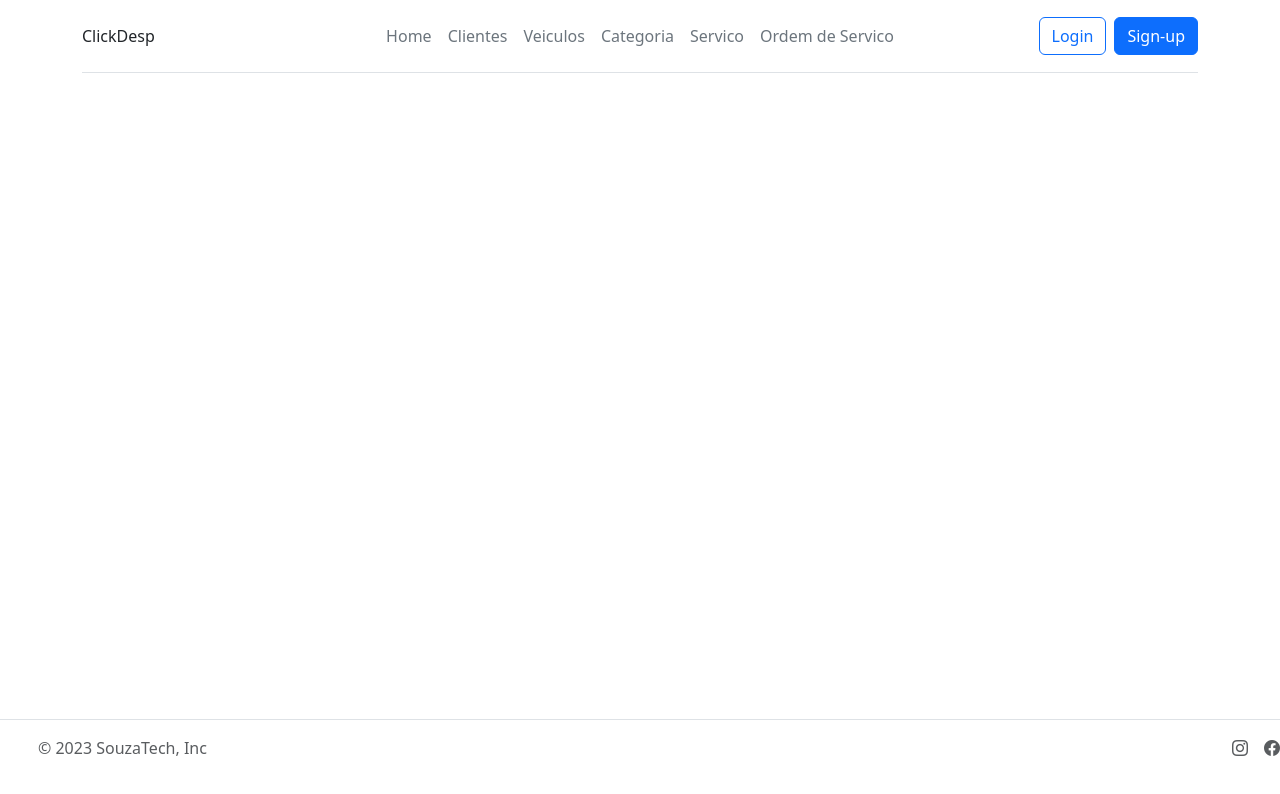
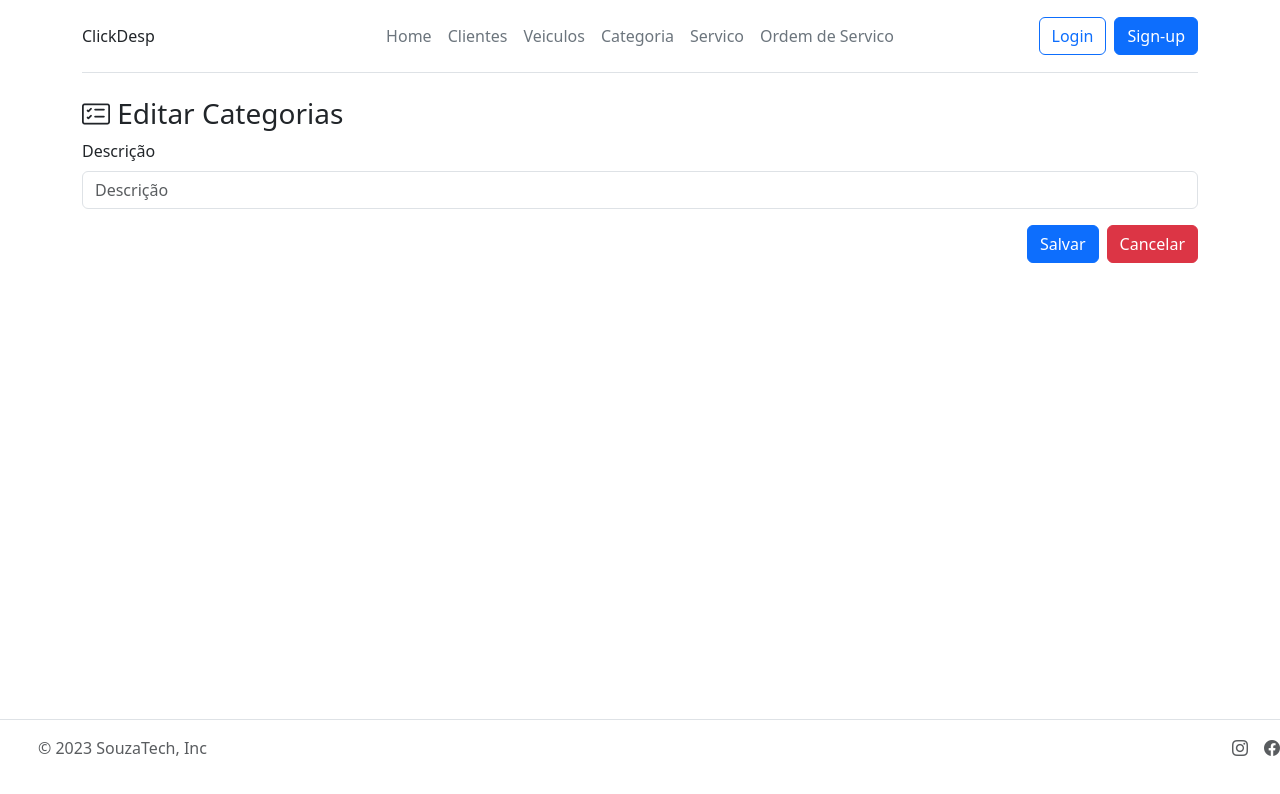
Before and after one commit to fhssouza/clickdesp, an Angular app: page /categorias/editarcategorias/1 in a window 1280 px wide. Before the commit this address led to /. Shown: the top 794 px of the page. Built offline with nearby package versions, Linux system fonts and the light colour scheme; no server answers.

Commit message:
editar categoria

```diff
--- a/src/app/app-routing.module.ts
+++ b/src/app/app-routing.module.ts
@@ -1,3 +1,4 @@
+import { EditarCategoriaComponent } from './componentes/categorias/editar-categoria/editar-categoria.component';
 import { ExcluirCategoriaComponent } from './componentes/categorias/excluir-categoria/excluir-categoria.component';
 import { AdicionarCategoriasComponent } from './componentes/categorias/adicionar-categorias/adicionar-categorias.component';
 import { NgModule } from '@angular/core';
@@ -7,7 +8,8 @@ import { ListarCategoriasComponent } from './componentes/categorias/listar-categ
 const routes: Routes = [
   { path: 'listarcategorias', component: ListarCategoriasComponent },
   { path: 'adicionarcategorias', component: AdicionarCategoriasComponent },
-  { path: 'categorias/excluircategorias/:id', component: ExcluirCategoriaComponent }
+  { path: 'categorias/excluircategorias/:id', component: ExcluirCategoriaComponent },
+  { path: 'categorias/editarcategorias/:id', component: EditarCategoriaComponent }
 
 ];
 
--- a/src/app/app.module.ts
+++ b/src/app/app.module.ts
@@ -11,6 +11,7 @@ import { FooterComponent } from './componentes/footer/footer.component';
 import { NavbarComponent } from './componentes/navbar/navbar.component';
 import { FormsModule } from '@angular/forms';
 import { ExcluirCategoriaComponent } from './componentes/categorias/excluir-categoria/excluir-categoria.component';
+import { EditarCategoriaComponent } from './componentes/categorias/editar-categoria/editar-categoria.component';
 
 @NgModule({
   declarations: [
@@ -20,7 +21,8 @@ import { ExcluirCategoriaComponent } from './componentes/categorias/excluir-cate
     ListarCategoriasComponent,
     AdicionarCategoriasComponent,
     CategoriaComponent,
-    ExcluirCategoriaComponent
+    ExcluirCategoriaComponent,
+    EditarCategoriaComponent
   ],
   imports: [
     BrowserModule,
--- a/src/app/componentes/categorias/adicionar-categorias/adicionar-categorias.component.html
+++ b/src/app/componentes/categorias/adicionar-categorias/adicionar-categorias.component.html
@@ -5,7 +5,7 @@
     <label for="descricao" class="form-label">Descrição</label>
     <input type="text" class="form-control" id="descricao" name="descricao" placeholder="Descrição" [(ngModel)]="categoria.descricao">
   </div>
-  <div class="d-grid gap-2 d-md-block">
+  <div class="d-grid gap-2 d-md-flex justify-content-md-end">
     <button (click)="adicionarCategoria()" class="btn btn-primary" type="button">Salvar</button>
     <button (click)="cancelar()" class="btn btn-danger" type="button" routerLink="/listarcategorias">Cancelar</button>
   </div>
--- a/src/app/componentes/categorias/categoria.service.ts
+++ b/src/app/componentes/categorias/categoria.service.ts
@@ -23,7 +23,12 @@ export class CategoriaService {
   buscarPorId(id: number): Observable<Categoria> {
     const url = `${this.API}/${id}`
     return this.http.get<Categoria>(url)
-}
+  }
+
+  editar(categoria: Categoria): Observable<Categoria> {
+    const url = `${this.API}/${categoria.id}`;
+    return this.http.put<Categoria>(url, categoria);
+  }
 
   excluir(id: number): Observable<Categoria> {
     const url = `${this.API}/${id}`;
--- /dev/null
+++ b/src/app/componentes/categorias/editar-categoria/editar-categoria.component.html
@@ -0,0 +1,12 @@
+<div class="container">
+  <h3><i class="bi bi-card-checklist"></i> Editar Categorias</h3>
+  <form>
+    <div class="mb-3">
+      <label for="descricao" class="form-label">Descrição</label>
+      <input type="text" class="form-control" id="descricao" name="descricao" placeholder="Descrição" [(ngModel)]="categoria.descricao">
+    </div>
+    <div class="d-grid gap-2 d-md-flex justify-content-md-end">
+      <button (click)="editarCategoria()" class="btn btn-primary" type="button">Salvar</button>
+      <button (click)="cancelar()" class="btn btn-danger" type="button" routerLink="/listarcategorias">Cancelar</button>
+    </div>
+  </form>
--- /dev/null
+++ b/src/app/componentes/categorias/editar-categoria/editar-categoria.component.ts
@@ -0,0 +1,41 @@
+import { Component, OnInit } from '@angular/core';
+import { Categoria } from '../Categoria';
+import { CategoriaService } from '../categoria.service';
+import { ActivatedRoute, Router } from '@angular/router';
+
+@Component({
+  selector: 'app-editar-categoria',
+  templateUrl: './editar-categoria.component.html',
+  styleUrls: ['./editar-categoria.component.css']
+})
+export class EditarCategoriaComponent implements OnInit {
+
+  categoria: Categoria = {
+    descricao: ''
+  }
+
+  constructor(
+    private service: CategoriaService,
+    private route: ActivatedRoute,
+    private router: Router
+  ){}
+
+  ngOnInit(): void {
+    const id = this.route.snapshot.paramMap.get('id')
+        this.service.buscarPorId(parseInt(id!)).subscribe((categoria) => {
+            this.categoria = categoria;
+    })
+
+  }
+
+  editarCategoria(){
+    this.service.editar(this.categoria).subscribe(() => {
+      this.router.navigate(['/listarcategorias'])
+    })
+  }
+
+  cancelar(){
+    this.router.navigate(['/listarcategorias'])
+  }
+
+}
--- a/src/app/componentes/categorias/excluir-categoria/excluir-categoria.component.html
+++ b/src/app/componentes/categorias/excluir-categoria/excluir-categoria.component.html
@@ -3,7 +3,7 @@
     <p>A categoria <strong>{{ categoria.id }} - {{ categoria.descricao }}</strong> será deletada. <br/> Confirma a exclusão?</p>
   </div>
   <div class="d-grid gap-2 d-md-flex justify-content-md-end">
-    <button type="button" class="btn btn-danger" (click)="excluirCategoria()">Confirmar</button>
+    <button type="button" class="btn btn-primary" (click)="excluirCategoria()">Confirmar</button>
     <button type="button" class="btn btn-danger" (click)="cancelar()">Cancelar</button>
   </div>
 
--- a/src/app/componentes/categorias/listar-categorias/listar-categorias.component.html
+++ b/src/app/componentes/categorias/listar-categorias/listar-categorias.component.html
@@ -22,7 +22,7 @@
           <button type="button" class="btn btn-danger" routerLink="/categorias/excluircategorias/{{ categoria.id }}"><i class="bi bi-trash"></i></button>
         </td>
         <td>
-          <button type="button" class="btn btn-primary"><i class="bi bi-pencil-square"></i></button>
+          <button type="button" class="btn btn-primary" routerLink="/categorias/editarcategorias/{{ categoria.id }}" ><i class="bi bi-pencil-square"></i></button>
         </td>
       </tr>
     </tbody>
```
Also changed, not shown: src/app/componentes/categorias/editar-categoria/editar-categoria.component.css (added), 1 other file (tests, documents, lock files or other folders).
